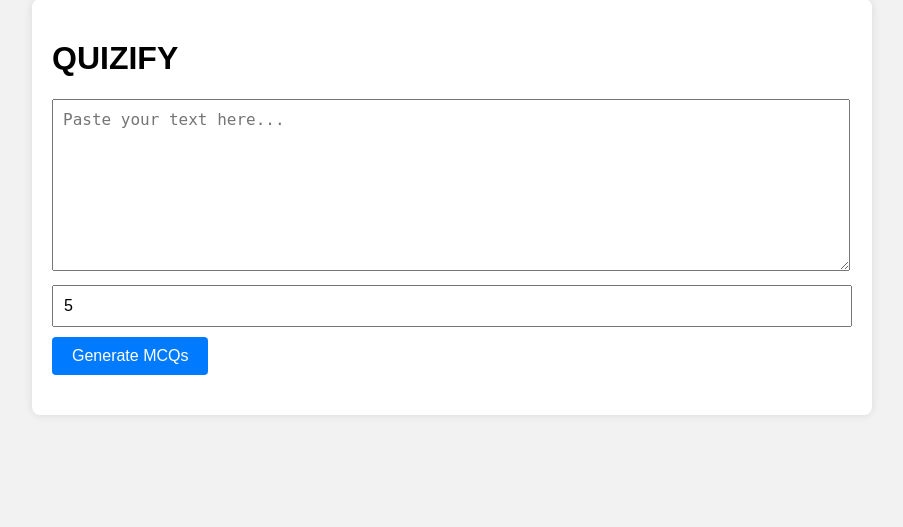
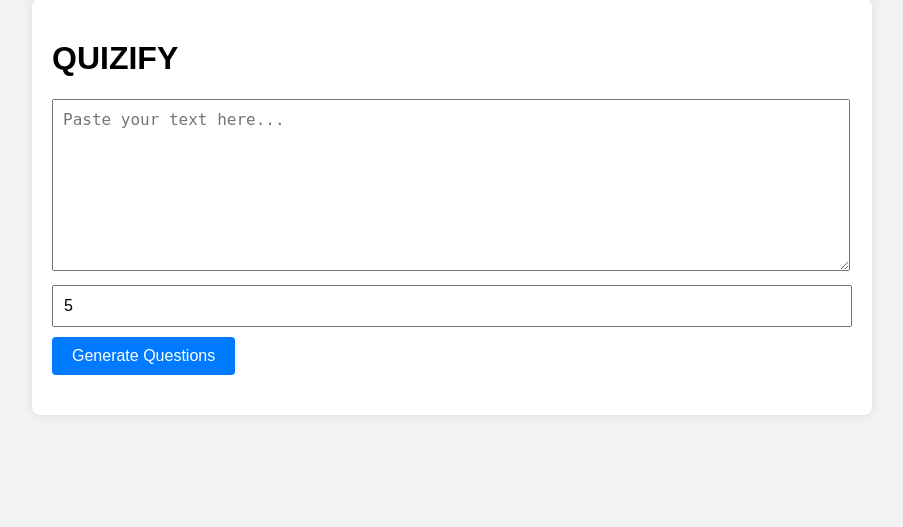
Before and after one commit to Adarsh3321/Quizly, a Flask app: page / in a window 1280 px wide. Shown: the part 41-568 px from the top of the page, without its empty margins (188-1091 px from the left). Run offline with Flask 3, Linux system fonts and the light colour scheme.

Commit message:
Update index.html

```diff
--- a/templates/index.html
+++ b/templates/index.html
@@ -10,7 +10,7 @@
         <h1>QUIZIFY</h1>
         <textarea id="inputText" placeholder="Paste your text here..."></textarea>
         <input type="number" id="numQuestions" placeholder="Number of Questions" min="1" max="10" value="5">
-        <button onclick="generateMCQs()">Generate MCQs</button>
+        <button onclick="generateMCQs()">Generate Questions</button>
 
         <div id="results"></div>
     </div>
```
